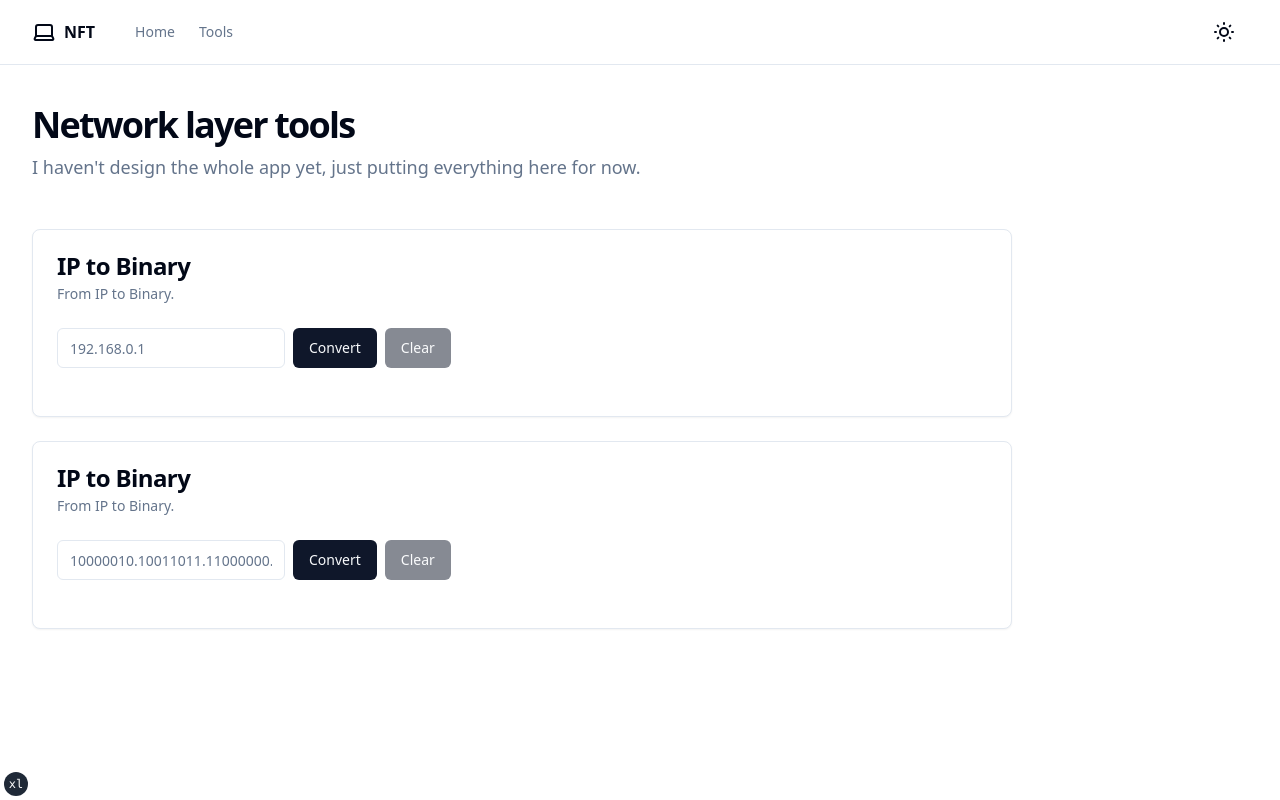
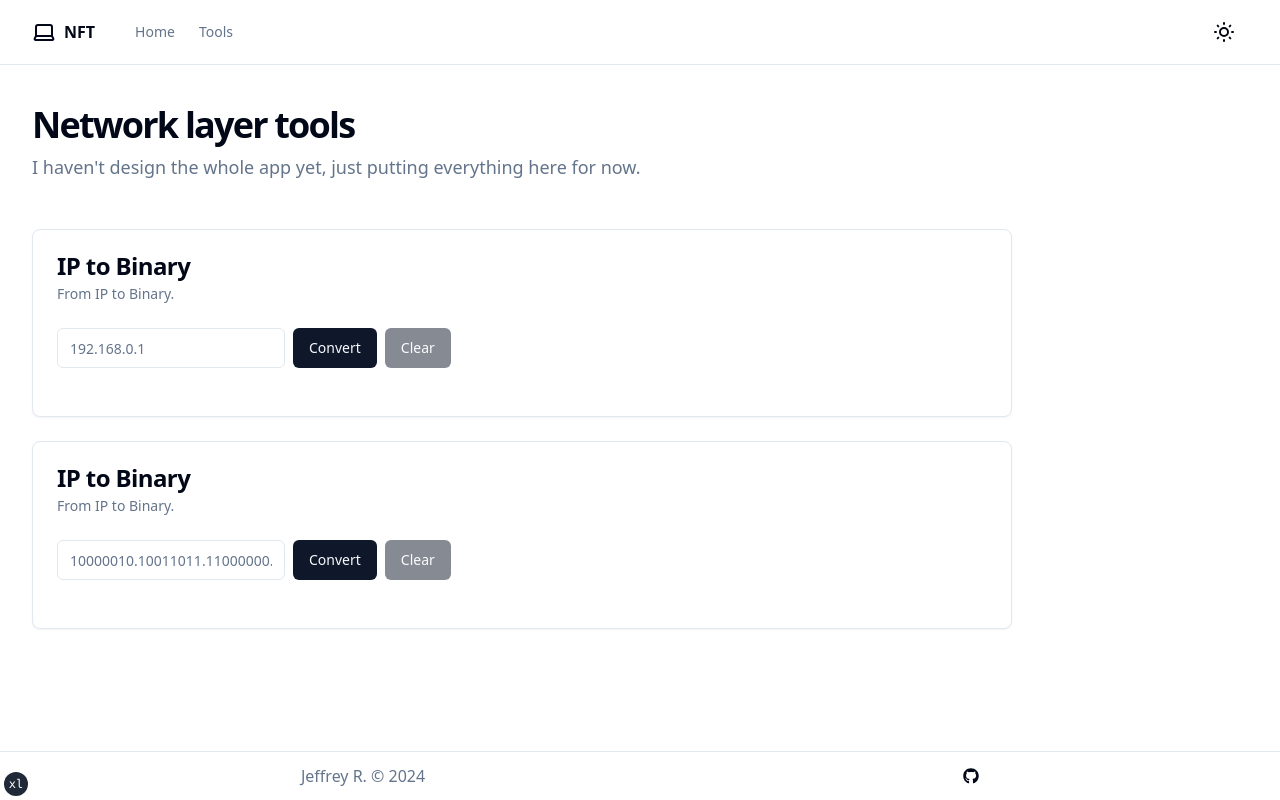
Before and after one commit to fengbanjiazhu/NetFunTools, a React (Vite) app: page /tools in a window 1280 px wide. Built offline with nearby package versions, Linux system fonts and the light colour scheme.

Commit message:
Add Footer

```diff
--- a/index.html
+++ b/index.html
@@ -4,7 +4,7 @@
     <meta charset="UTF-8" />
     <link rel="icon" type="image/svg+xml" href="/vite.svg" />
     <meta name="viewport" content="width=device-width, initial-scale=1.0" />
-    <title>Vite + React + TS</title>
+    <title>Net Fun</title>
   </head>
   <body>
     <div id="root"></div>
--- a/src/Layout.tsx
+++ b/src/Layout.tsx
@@ -1,5 +1,6 @@
 import { ThemeProvider } from "@/components/theme-provider";
 import { SiteHeader } from "@/components/site-header";
+import SiteFooter from "./components/SiteFooter";
 import { TailwindIndicator } from "@/components/tailwind-indicator";
 
 interface RootLayoutProps {
@@ -9,10 +10,11 @@ interface RootLayoutProps {
 export default function RootLayout({ children }: RootLayoutProps) {
   return (
     <div className="min-h-screen bg-background font-sans antialiased">
-      <ThemeProvider attribute='class' defaultTheme='system' enableSystem>
-        <div className='relative flex min-h-screen flex-col'>
+      <ThemeProvider attribute="class" defaultTheme="system" enableSystem>
+        <div className="relative flex min-h-screen flex-col">
           <SiteHeader />
           <div className="flex-1">{children}</div>
+          <SiteFooter />
         </div>
         <TailwindIndicator />
       </ThemeProvider>
--- a/src/components/IpConverterCard.tsx
+++ b/src/components/IpConverterCard.tsx
@@ -83,7 +83,7 @@ function IpConverterCard({ regex, type }: IpConverterCardProps) {
   const afterConvert = reformHelper(ipStr, currentType ? ipToBin : binToIp);
 
   return (
-    <Card className="my-6 min-w-full">
+    <Card className="my-6 sm:min-w-full">
       <CardHeader>
         <CardTitle>IP to Binary</CardTitle>
         <CardDescription>From IP to Binary.</CardDescription>
--- /dev/null
+++ b/src/components/SiteFooter.tsx
@@ -0,0 +1,18 @@
+import { FaGithub } from "react-icons/fa";
+
+function SiteFooter() {
+  return (
+    <div className="w-full border-t bg-background">
+      <div className="container flex h-12 items-center space-x-4 justify-around sm:space-x-0">
+        <p className="text-muted-foreground">Jeffrey R. &copy; {new Date().getFullYear()}</p>
+        <div id="middle_heading">
+          <a href="https://github.com/fengbanjiazhu" target="_blank">
+            <FaGithub />{" "}
+          </a>
+        </div>
+      </div>
+    </div>
+  );
+}
+
+export default SiteFooter;
```
